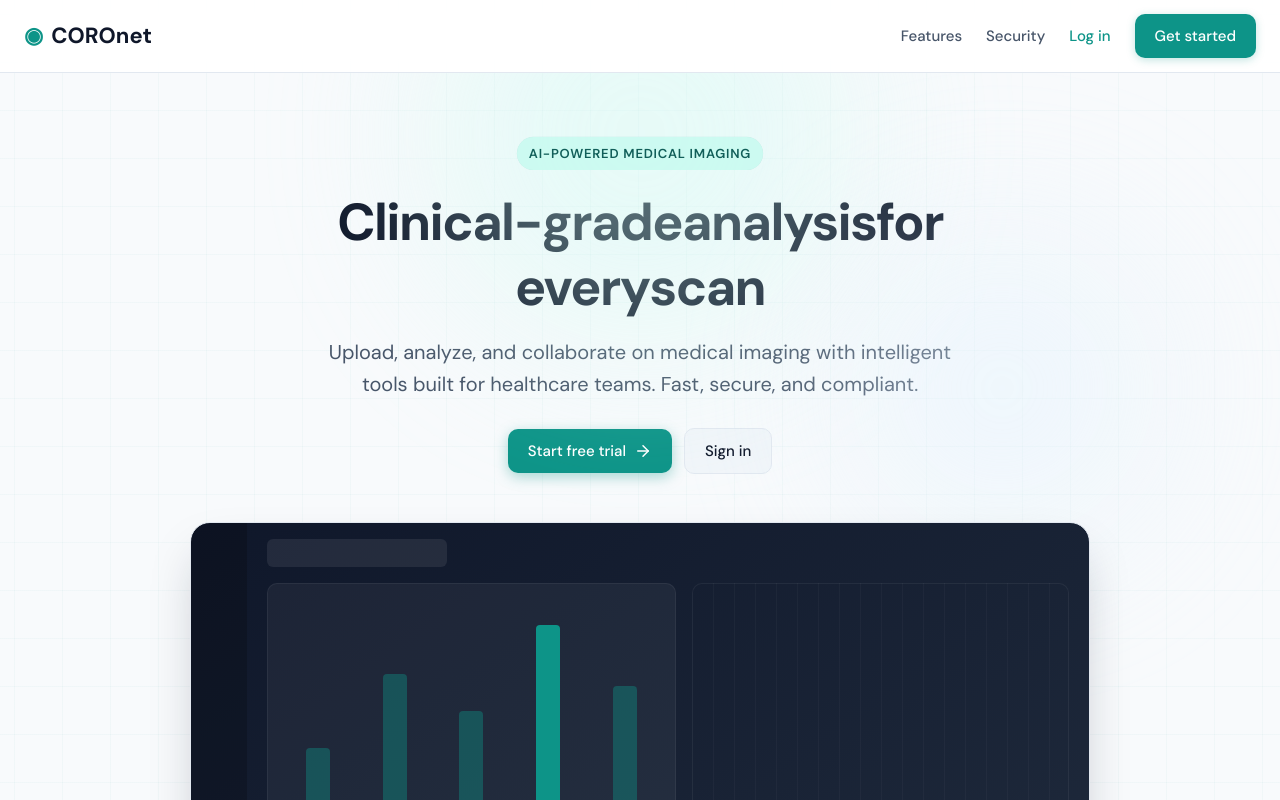
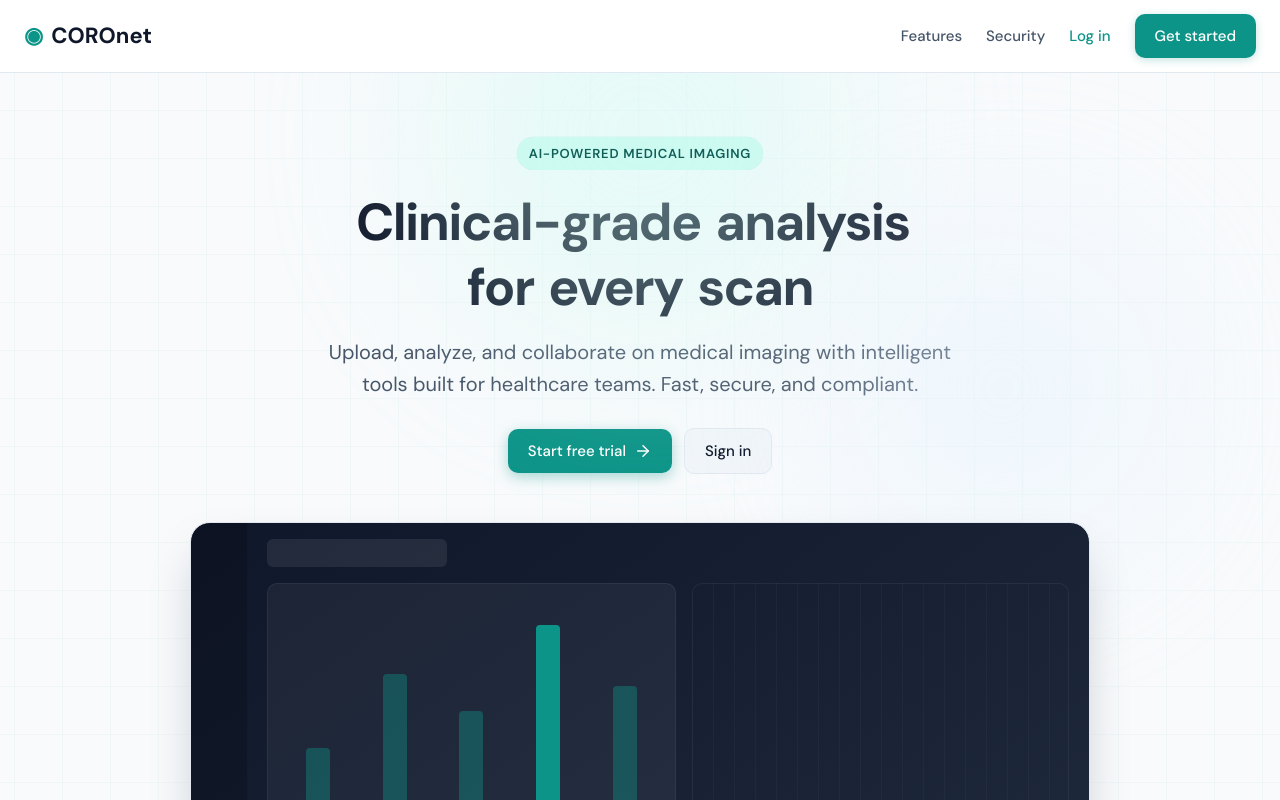
Before and after one commit to MoatazAdham02/Graduation-Project-Website-2, a React (Vite) app: page / in a window 1280 px wide. Shown: the top 800 px of the page. Built offline with nearby package versions, Linux system fonts and the light colour scheme.

Commit message:
.css changes

```diff
--- a/src/index.css
+++ b/src/index.css
@@ -134,6 +134,7 @@ button {
 }
 .btn-primary:hover {
   background: var(--color-primary-hover);
+  color: white;
 }
 .btn-secondary {
   background: var(--color-surface);
--- a/src/pages/Landing.css
+++ b/src/pages/Landing.css
@@ -191,6 +191,11 @@
 
 .landing-hero-title-word {
   display: inline-block;
+  margin-right: 0.28em;
+}
+
+.landing-hero-title-word:last-child {
+  margin-right: 0;
 }
 
 .landing-hero-desc {
```
